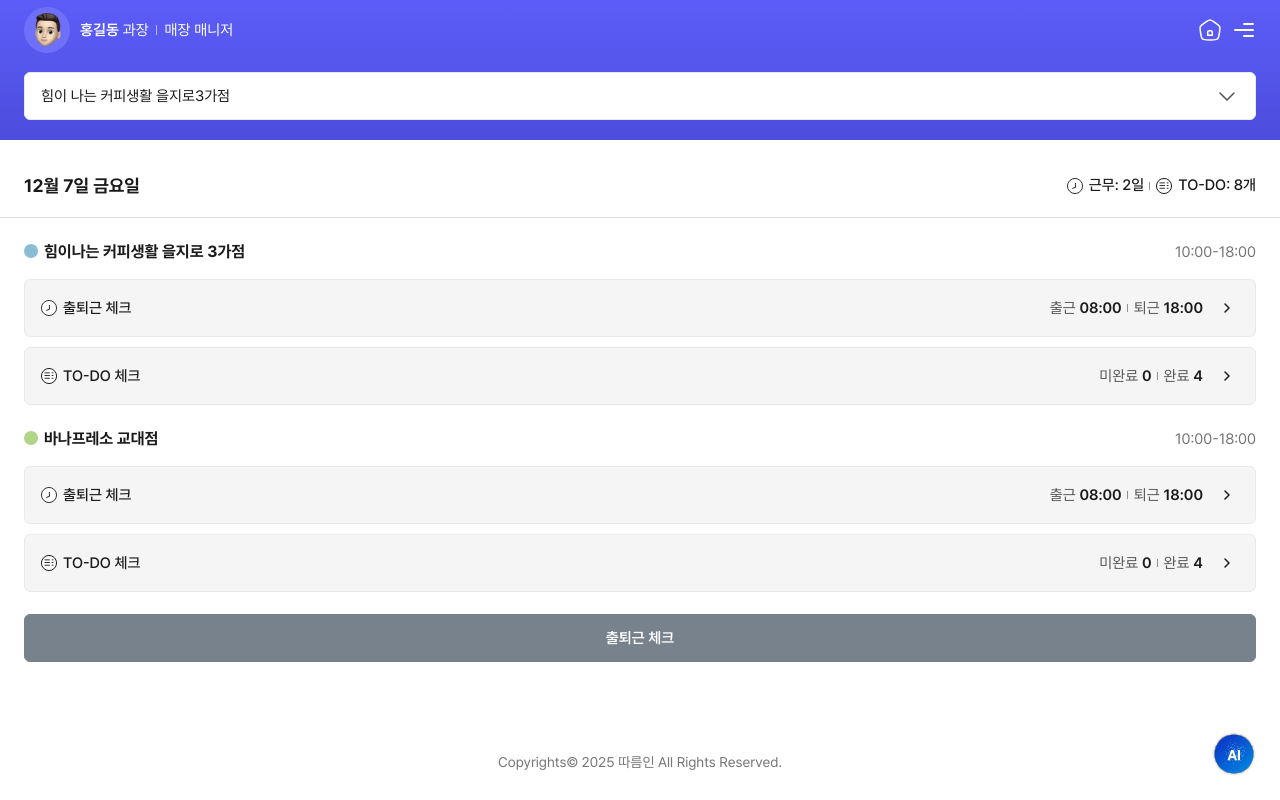
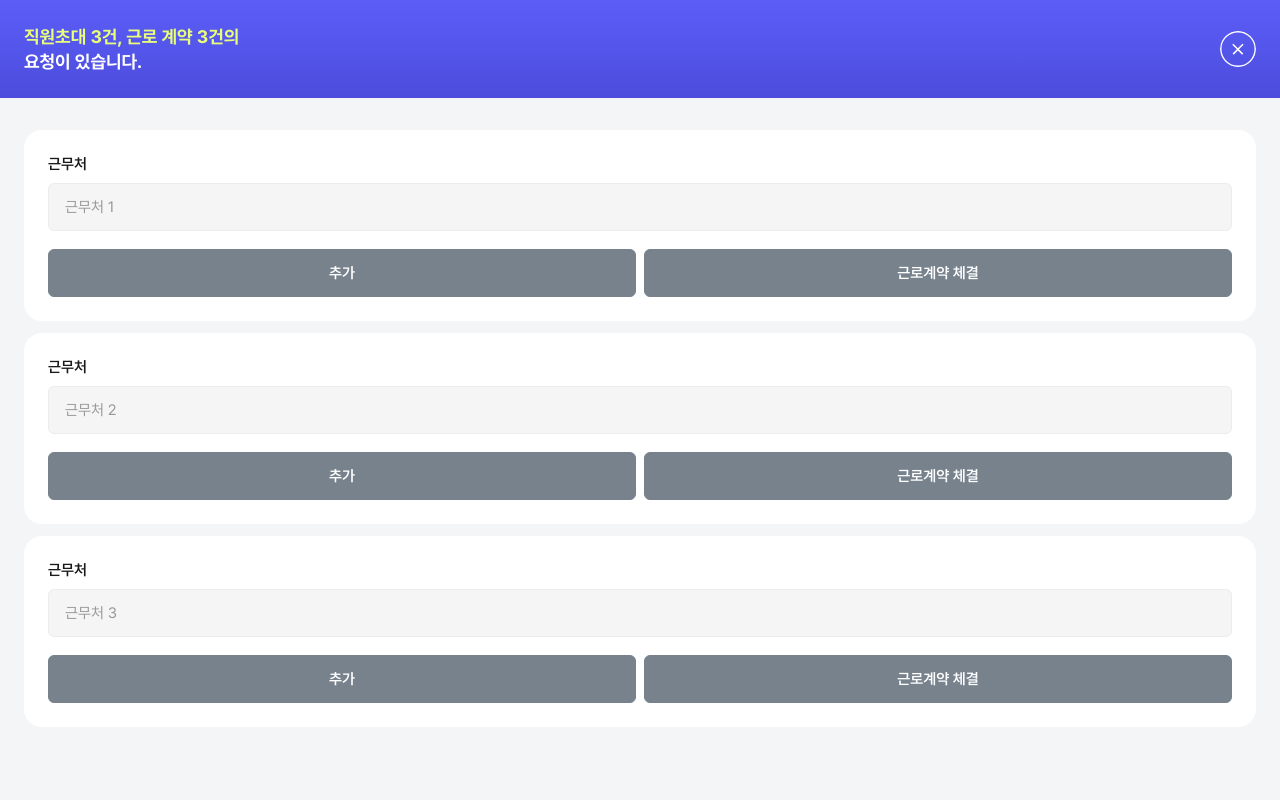
Before and after one commit to nalpari/whale-erp-staff-app-pub, a Next.js app: page / in a window 1280 px wide. Built offline with nearby package versions, Linux system fonts and the light colour scheme.

Commit message:
style: 직원 초대 팝업 추가

```diff
--- a/src/components/popup/AIChat.tsx
+++ b/src/components/popup/AIChat.tsx
@@ -26,10 +26,10 @@ export default function AIChat() {
   }
 
   return (
-    <div className={`modal-popup full ${active ? 'act' : ''}`}>
+    <div className={`modal-popup full ai ${active ? 'act' : ''}`}>
       <div className="modal-dialog">
         <div className="modal-content">
-          <div className="modal-header ai">
+          <div className="modal-header">
             <button className="modal-close" onClick={handleClose}></button>
           </div>
           <div className="modal-body">
@@ -40,9 +40,7 @@ export default function AIChat() {
                     <div className="ai-chat-time">오후 8:21 수요일</div>
                     <ul className="ai-chat-list">
                       <li className="ai-chat-data">
-                        <span>
-                          안녕하세요, ChatBot입니다. 무엇을 도와드릴까요?
-                        </span>
+                        <span>안녕하세요, ChatBot입니다. 무엇을 도와드릴까요?</span>
                       </li>
                     </ul>
                   </div>
@@ -64,22 +62,10 @@ export default function AIChat() {
                         <span>네, 주변 매장 리스트 입니다.</span>
                       </li>
                       <li className="ai-chat-data">
-                        <span>
-                          1.별다방
-                          &nbsp;&nbsp;&nbsp;&nbsp;&nbsp;&nbsp;&nbsp;&nbsp; 50m
-                        </span>
-                        <span>
-                          1.별다방
-                          &nbsp;&nbsp;&nbsp;&nbsp;&nbsp;&nbsp;&nbsp;&nbsp; 50m
-                        </span>
-                        <span>
-                          1.별다방
-                          &nbsp;&nbsp;&nbsp;&nbsp;&nbsp;&nbsp;&nbsp;&nbsp; 50m
-                        </span>
-                        <span>
-                          1.별다방
-                          &nbsp;&nbsp;&nbsp;&nbsp;&nbsp;&nbsp;&nbsp;&nbsp; 50m
-                        </span>
+                        <span>1.별다방 &nbsp;&nbsp;&nbsp;&nbsp;&nbsp;&nbsp;&nbsp;&nbsp; 50m</span>
+                        <span>1.별다방 &nbsp;&nbsp;&nbsp;&nbsp;&nbsp;&nbsp;&nbsp;&nbsp; 50m</span>
+                        <span>1.별다방 &nbsp;&nbsp;&nbsp;&nbsp;&nbsp;&nbsp;&nbsp;&nbsp; 50m</span>
+                        <span>1.별다방 &nbsp;&nbsp;&nbsp;&nbsp;&nbsp;&nbsp;&nbsp;&nbsp; 50m</span>
                       </li>
                     </ul>
                   </div>
@@ -96,20 +82,13 @@ export default function AIChat() {
               <div className="ai-chat-footer">
                 <div className="chat-input-wrap">
                   <input type="text" placeholder="Type a message..." />
-                  <button
-                    className="chat-mick-btn"
-                    onClick={() => setMickActive(!mickActive)}
-                  ></button>
+                  <button className="chat-mick-btn" onClick={() => setMickActive(!mickActive)}></button>
                 </div>
                 <button className="send-message-btn"></button>
               </div>
-              <div className={`ai-mick-wrap ${mickActive ? "act" : ""}`}>
+              <div className={`ai-mick-wrap ${mickActive ? 'act' : ''}`}>
                 <div className="ai-mick-icon">
-                  <Image
-                    src="/assets/images/popup/ai_mick.svg"
-                    alt="ai-mick-icon"
-                    fill
-                  />
+                  <Image src="/assets/images/popup/ai_mick.svg" alt="ai-mick-icon" fill />
                 </div>
                 <div className="ai-mick-text ">음성모드</div>
               </div>
@@ -118,5 +97,5 @@ export default function AIChat() {
         </div>
       </div>
     </div>
-  );
+  )
 }
--- /dev/null
+++ b/src/components/popup/EmploymentNotificationPop.tsx
@@ -0,0 +1,73 @@
+'use client'
+
+import { usePopupController } from '@/store/usePopupController'
+import { useEffect, useState } from 'react'
+
+export default function EmploymentNotificationPop() {
+  const [active, setActive] = useState(false)
+  const EmploymentNotificationPopup = usePopupController((state) => state.EmploymentNotificationPopup)
+  const setEmploymentNotificationPopup = usePopupController((state) => state.setEmploymentNotificationPopup)
+
+  useEffect(() => {
+    // 팝업 열기 시간 필요
+    setTimeout(() => {
+      setActive(EmploymentNotificationPopup)
+    }, 100)
+  }, [EmploymentNotificationPopup])
+
+  // 팝업 닫기 시간 필요
+  const handleClose = () => {
+    setActive(false)
+    setTimeout(() => {
+      setEmploymentNotificationPopup(false)
+    }, 250)
+  }
+  return (
+    <div className={`modal-popup full ${active ? 'act' : ''}`}>
+      <div className="modal-dialog">
+        <div className="modal-content">
+          <div className="modal-header">
+            <h3>
+              <span>직원초대 3건, 근로 계약 3건의</span>요청이 있습니다.
+            </h3>
+            <button className="modal-close" onClick={handleClose}></button>
+          </div>
+          <div className="modal-body">
+            <div className="pop-cont-wrap">
+              <div className="pop-cont-item">
+                <div className="cont-item-tit">근무처</div>
+                <div className="block">
+                  <input type="text" className="input-frame" readOnly defaultValue="근무처 1" />
+                </div>
+                <div className="cont-btn-wrap">
+                  <button className="btn-form login block">추가</button>
+                  <button className="btn-form login block">근로계약 체결</button>
+                </div>
+              </div>
+              <div className="pop-cont-item">
+                <div className="cont-item-tit">근무처</div>
+                <div className="block">
+                  <input type="text" className="input-frame" readOnly defaultValue="근무처 2" />
+                </div>
+                <div className="cont-btn-wrap">
+                  <button className="btn-form login block">추가</button>
+                  <button className="btn-form login block">근로계약 체결</button>
+                </div>
+              </div>
+              <div className="pop-cont-item">
+                <div className="cont-item-tit">근무처</div>
+                <div className="block">
+                  <input type="text" className="input-frame" readOnly defaultValue="근무처 3" />
+                </div>
+                <div className="cont-btn-wrap">
+                  <button className="btn-form login block">추가</button>
+                  <button className="btn-form login block">근로계약 체결</button>
+                </div>
+              </div>
+            </div>
+          </div>
+        </div>
+      </div>
+    </div>
+  )
+}
--- a/src/components/ui/PopupController.tsx
+++ b/src/components/ui/PopupController.tsx
@@ -7,6 +7,7 @@ import QrCodePopup from '../popup/QrCodePopup'
 import Alert from '../popup/Alert'
 import PasswordChangePop from '../popup/PasswordChangePop'
 import AIChat from '../popup/AIChat'
+import EmploymentNotificationPop from '../popup/EmploymentNotificationPop'
 
 export default function PopupController() {
   // 필요한 상태만 선택적으로 구독
@@ -14,10 +15,11 @@ export default function PopupController() {
   const isAlertPopupOpen = usePopupController((state) => state.AlertPopup)
   const isPasswordChangePopupOpen = usePopupController((state) => state.PasswordChangePopup)
   const isAIChatPopupOpen = usePopupController((state) => state.AIChatPopup)
+  const isEmploymentNotificationPopupOpen = usePopupController((state) => state.EmploymentNotificationPopup)
 
   useEffect(() => {
     // body 클래스 토글
-    if (isQrCodePopupOpen || isAlertPopupOpen || isPasswordChangePopupOpen || isAIChatPopupOpen) {
+    if (isQrCodePopupOpen || isAlertPopupOpen || isPasswordChangePopupOpen || isAIChatPopupOpen || isEmploymentNotificationPopupOpen) {
       document.body.classList.add('open')
     } else {
       document.body.classList.remove('open')
@@ -27,7 +29,7 @@ export default function PopupController() {
     return () => {
       document.body.classList.remove('open')
     }
-  }, [isQrCodePopupOpen, isAlertPopupOpen, isPasswordChangePopupOpen, isAIChatPopupOpen])
+  }, [isQrCodePopupOpen, isAlertPopupOpen, isPasswordChangePopupOpen, isAIChatPopupOpen, isEmploymentNotificationPopupOpen])
 
   return (
     <>
@@ -35,6 +37,7 @@ export default function PopupController() {
       {isAlertPopupOpen && <Alert />}
       {isPasswordChangePopupOpen && <PasswordChangePop />}
       {isAIChatPopupOpen && <AIChat />}
+      {isEmploymentNotificationPopupOpen && <EmploymentNotificationPop />}
     </>
   )
 }
--- a/src/store/usePopupController.ts
+++ b/src/store/usePopupController.ts
@@ -9,6 +9,8 @@ type PopupControllerState = {
   setPasswordChangePopup: (isOpen: boolean) => void
   AIChatPopup: boolean
   setAIChatPopup: (isOpen: boolean) => void
+  EmploymentNotificationPopup: boolean
+  setEmploymentNotificationPopup: (isOpen: boolean) => void
 }
 
 type InitialStateType = {
@@ -16,6 +18,7 @@ type InitialStateType = {
   AlertPopup: boolean
   PasswordChangePopup: boolean
   AIChatPopup: boolean
+  EmploymentNotificationPopup: boolean
 }
 
 const initialState: InitialStateType = {
@@ -23,6 +26,7 @@ const initialState: InitialStateType = {
   AlertPopup: false,
   PasswordChangePopup: false,
   AIChatPopup: false,
+  EmploymentNotificationPopup: true,
 }
 
 export const usePopupController = create<PopupControllerState>((set) => ({
@@ -31,4 +35,5 @@ export const usePopupController = create<PopupControllerState>((set) => ({
   setAlertPopup: (isOpen: boolean) => set((state) => ({ ...state, AlertPopup: isOpen })),
   setPasswordChangePopup: (isOpen: boolean) => set((state) => ({ ...state, PasswordChangePopup: isOpen })),
   setAIChatPopup: (isOpen: boolean) => set((state) => ({ ...state, AIChatPopup: isOpen })),
+  setEmploymentNotificationPopup: (isOpen: boolean) => set((state) => ({ ...state, EmploymentNotificationPopup: isOpen })),
 }))
--- a/src/styles/components/_pop-contents.scss
+++ b/src/styles/components/_pop-contents.scss
@@ -231,3 +231,24 @@
     margin-top: 5px;
   }
 }
+
+// 직원초대팝업
+.pop-cont-wrap {
+  @include flex(12px);
+  flex-direction: column;
+  .pop-cont-item {
+    padding: 24px;
+    border-radius: 18px;
+    background-color: #fff;
+    .cont-item-tit {
+      @include fontDefinition(15px, 600, 140%);
+      color: #1a1a1a;
+      margin-bottom: 8px;
+    }
+    .cont-btn-wrap {
+      @include flex(8px);
+      justify-content: center;
+      margin-top: 18px;
+    }
+  }
+}
--- a/src/styles/layout/_pop-common.scss
+++ b/src/styles/layout/_pop-common.scss
@@ -80,8 +80,26 @@
 .modal-popup {
   &.full {
     top: 100%;
-    background: #fff;
     transition: top 0.25s ease-in-out;
+    &.ai {
+      background: #fff;
+      .modal-dialog {
+        .modal-content {
+          .modal-header {
+            background: #fff;
+            height: 66px;
+            .modal-close {
+              border: 1px solid #e3e5e5;
+              background: url('/assets/images/popup/pop_close_ai.svg') no-repeat center center;
+            }
+          }
+          .modal-body {
+            background-color: #fff;
+            padding: 0;
+          }
+        }
+      }
+    }
     &.act {
       top: 0;
     }
@@ -96,20 +114,17 @@
         display: flex;
         margin: 0;
         .modal-header {
-          justify-content: center;
-          height: 66px;
-          padding-bottom: 0;
-          background: #fff;
-          border-bottom: 1px solid #ededed;
-          &.ai {
-            border-bottom: none;
-            .modal-close {
-              background: url('/assets/images/popup/pop_close_ai.svg') no-repeat center center;
+          height: 98px;
+          padding: 24px 24px 28px;
+          align-items: flex-start;
+          background: linear-gradient(180deg, #5c5df8 0%, #4c4ddc 100%);
+          h3 {
+            @include fontDefinition(18px, 700, 140%);
+            color: #fff;
+            span {
+              display: block;
+              color: #e9ff7a;
             }
-          }
-          h3 {
-            @include fontDefinition(20px, 600, 140%);
-            color: #1a1a1a;
           }
           .modal-close {
             position: absolute;
@@ -119,16 +134,15 @@
             width: 36px;
             height: 36px;
             margin-left: 0;
-            border: 1px solid #e2e2e2;
             background: url(/assets/images/popup/pop_close.svg) no-repeat center center;
-            background-size: 12px 12px;
             &:before {
               display: none;
             }
           }
         }
         .modal-body {
-          background-color: #fff;
+          background-color: #f4f5f6;
+          padding: 32px 24px;
         }
       }
     }
```
Also changed, not shown: public/assets/images/popup/pop_close.svg (added).
